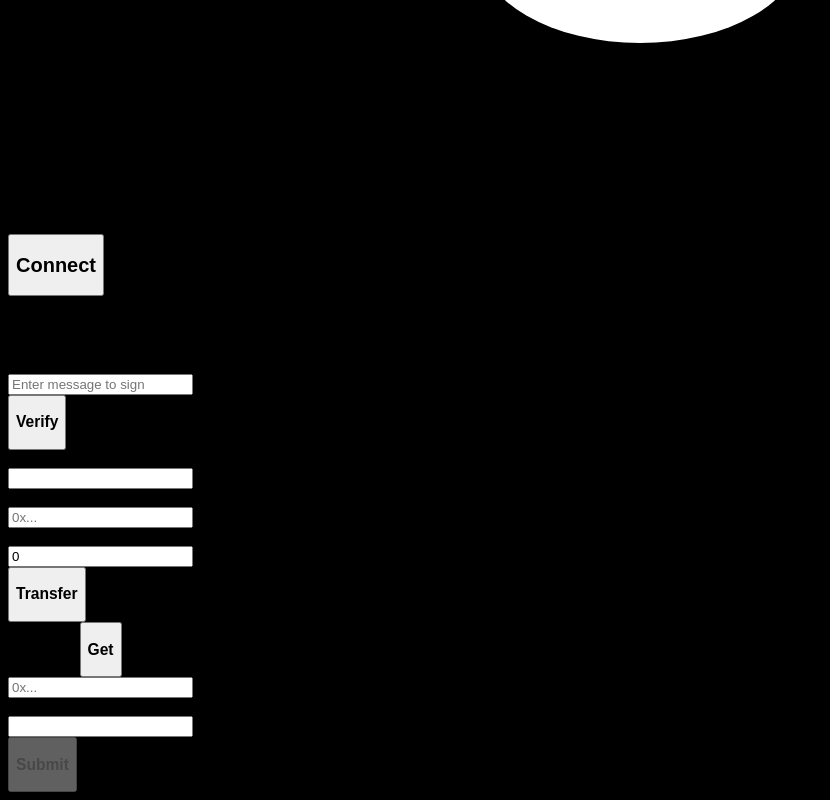
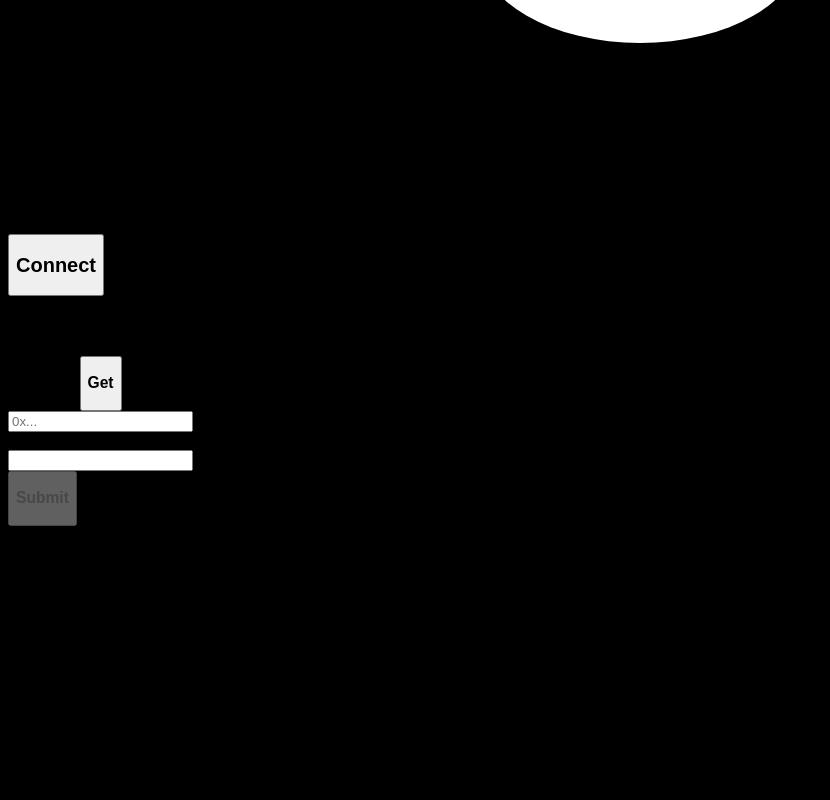
Before and after one commit to pranavcpawar/polkadot-js-tutorial, a React (Vite) app: page / in a window 1280 px wide. Shown: the part 1042-1842 px from the top of the page, without its empty margins (0-830 px from the left). After the commit the page ends 1576 px from the top, so only its background shows below. Built offline with nearby package versions, Linux system fonts and the light colour scheme; a web font is replaced by a local one.

Commit message:
final dapp: 2

```diff
--- a/src/components/App.tsx
+++ b/src/components/App.tsx
@@ -19,8 +19,8 @@ function App() {
           Polkadot-JS API Tutorial
         </h3>
       </div>
-      <Sign />
-      <Transfer />
+      {/* <Sign />
+      <Transfer /> */}
       <div className="flex flex-1 flex-col place-items-start items-center justify-start gap-4">
         {isRPC ? (
           <AccountInfo
```
